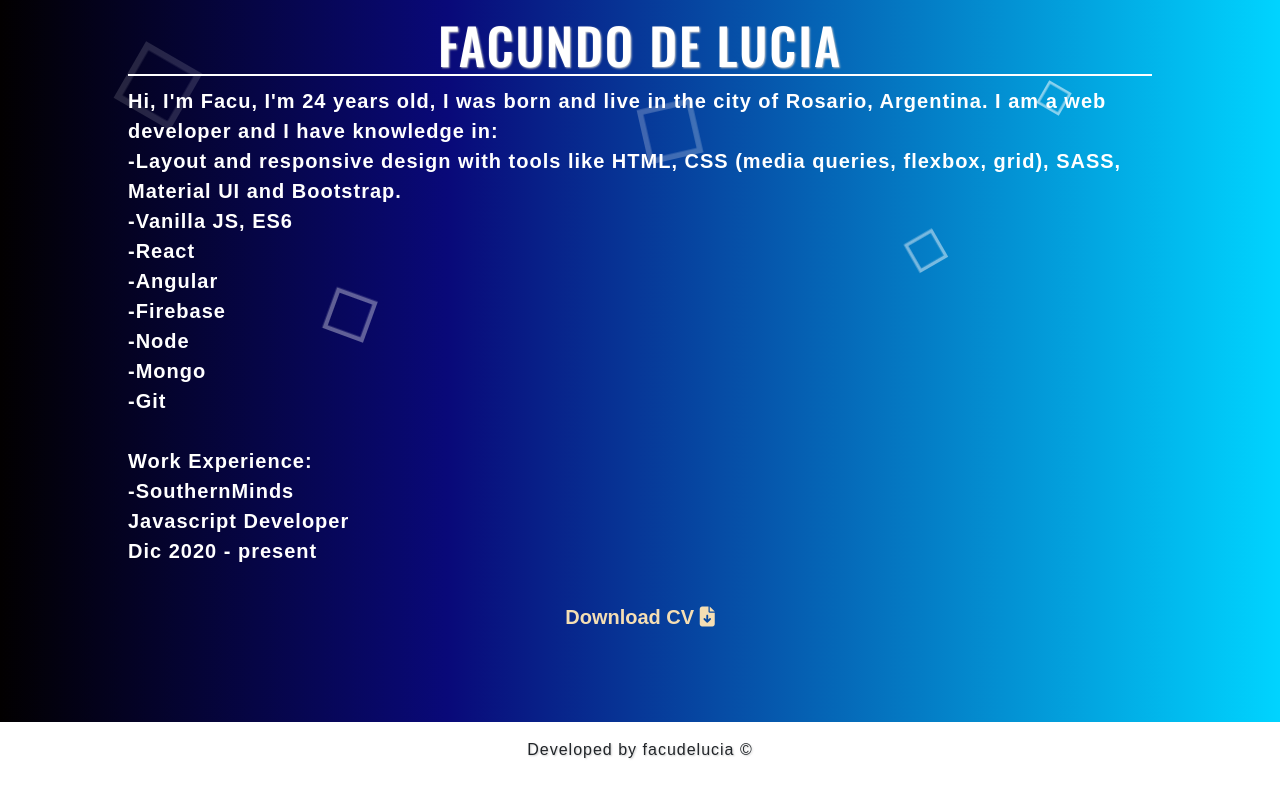
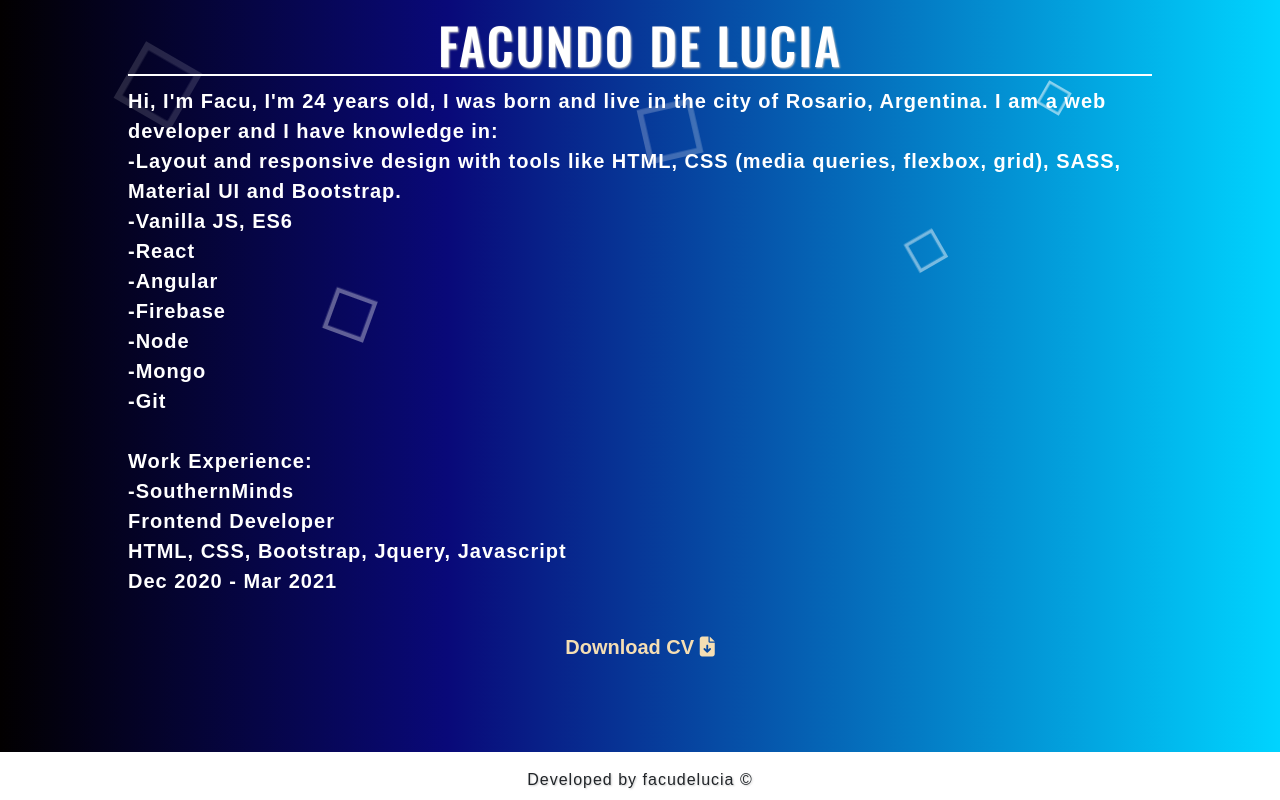
Before and after one commit to facudelucia/mi-portfolio, a React (Create React App) app: page /aboutme in a window 1280 px wide. Shown: the part 399-1199 px from the top of the page. Before the commit the page ends 1169 px from the top, so only its background shows below. Built offline with nearby package versions, Linux system fonts and the light colour scheme.

Commit message:
cambios experiencia

```diff
--- a/src/components/AboutMe.js
+++ b/src/components/AboutMe.js
@@ -28,8 +28,9 @@ const AboutMe = () => {
                                 <br></br>
                                 <span>Work Experience:</span>
                                 <span><strong>-</strong>SouthernMinds</span>
-                                <span>Javascript Developer</span>
-                                <span>Dic 2020 - present</span>
+                                <span>Frontend Developer</span>
+                                <span>HTML, CSS, Bootstrap, Jquery, Javascript</span>
+                                <span>Dec 2020 - Mar 2021</span>
                             </p>
                             : <p>Hola soy Facu, tengo 24 años, nací y vivo en la ciudad de Rosario, Argentina. Soy desarrollador web y tengo conocimientos en:
                             <span><strong>-</strong>Maquetado y diseño responsivo con herramientas como HTML, CSS (media queries, flexbox, grid), SASS, Material UI y Bootstrap.</span>
@@ -43,8 +44,9 @@ const AboutMe = () => {
                                 <br></br>
                                 <span>Experiencia laboral:</span>
                                 <span><strong>-</strong>SouthernMinds</span>
-                                <span>Javascript Developer</span>
-                                <span>Dic 2020 - actualidad</span>
+                                <span>Frontend Developer</span>
+                                <span>HTML, CSS, Bootstrap, Jquery, Javascript</span>
+                                <span>Dic 2020 - Mar 2021</span>
                             </p>}
                         <a href={"./assets/CV.pdf"} download>{english ? "Download CV" : "Descargar CV"} <i className="fas fa-file-download"></i></a>
                     </div>
```
